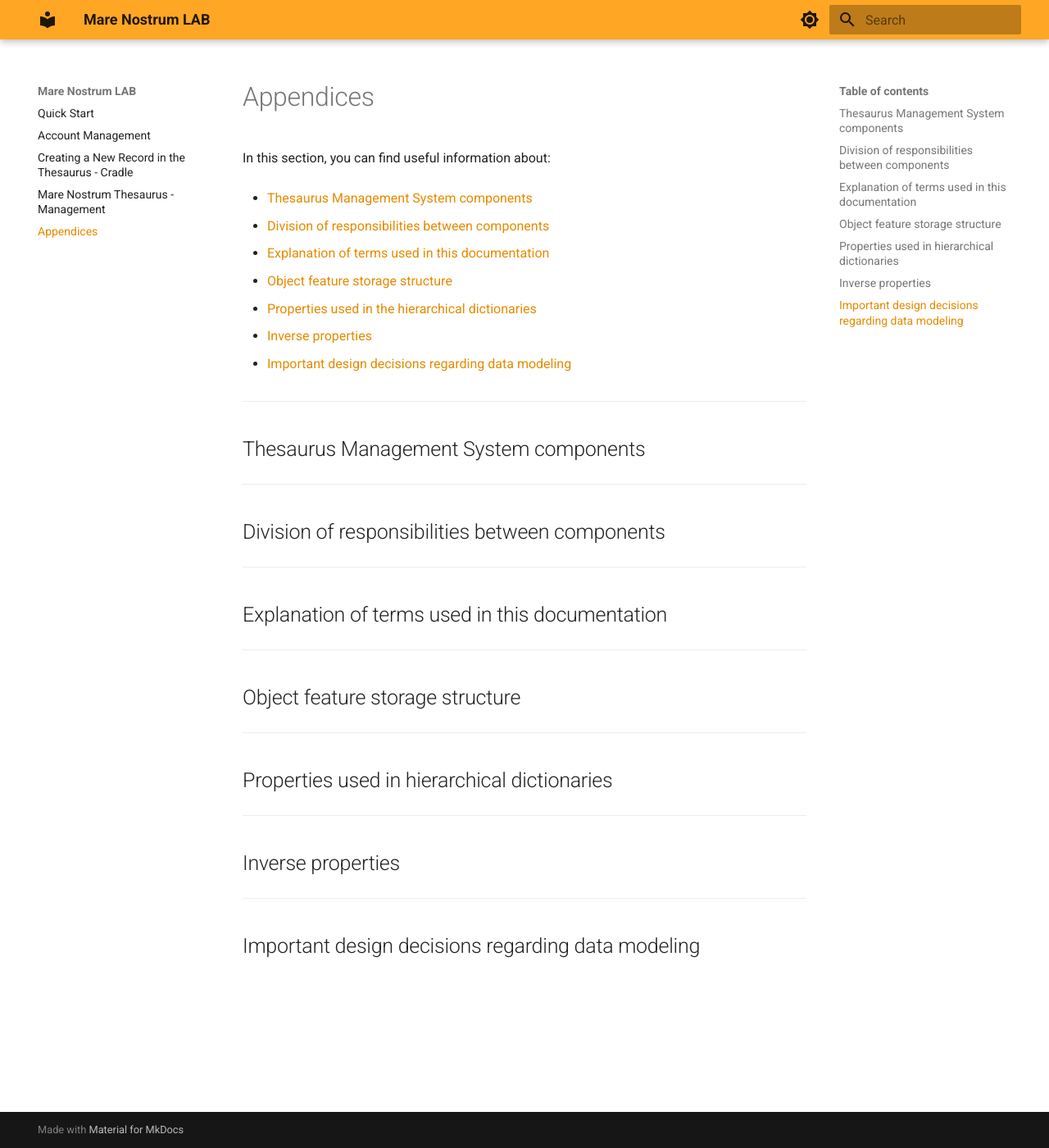
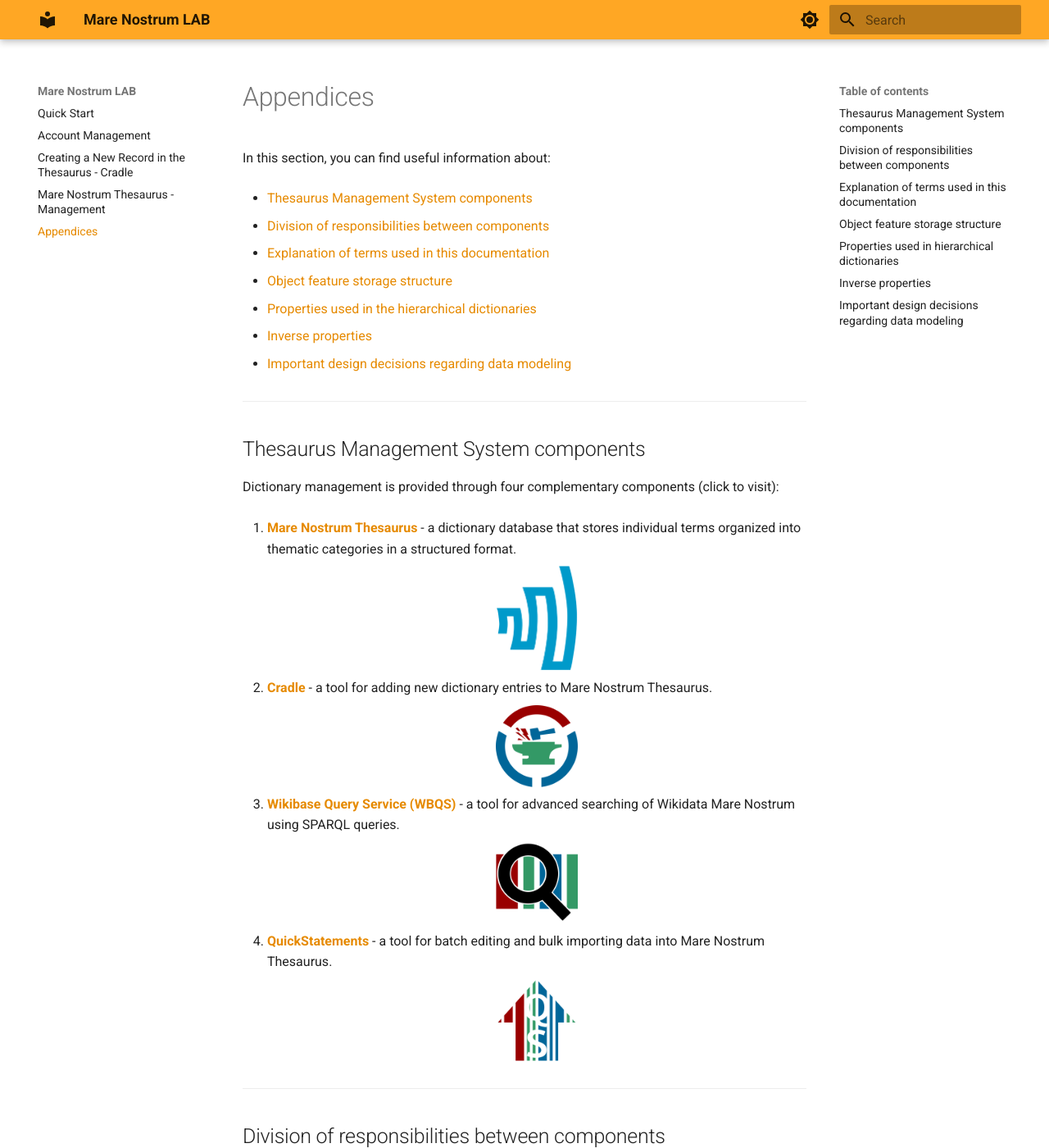
Before and after one commit to Mare-Nostrum-Lab-UJ/Mare-Nostrum-Lab-UJ.github.io, an MkDocs documentation site: the page built from docs/appendices.md, in a window 1280 px wide and 1400 px high. Shown: the whole window at 82% size. Built offline with MkDocs 1.6.1 and Material for MkDocs 9.7.7, drawn with Linux system fonts in a browser that asks for light colours.

Commit message:
add: Appendices - Thesaurus Management System components.

```diff
--- a/docs/appendices.md
+++ b/docs/appendices.md
@@ -19,6 +19,24 @@
 ---
 
 ## Thesaurus Management System components
+
+Dictionary management is provided through four complementary components (click to visit):
+
+1. **[Mare Nostrum Thesaurus](https://pac.cenagis.edu.pl/wiki)** - a dictionary database that stores individual terms organized into thematic categories in a structured format.
+
+    ![Mare Nostrum Thesaurus](appendices/mare-nostrum-logo.png){ width="100" style="display: block; margin: 0 auto;" }
+
+1. **[Cradle](https://pac.cenagis.edu.pl/tools/cradle/)** - a tool for adding new dictionary entries to Mare Nostrum Thesaurus.
+
+    ![Cradle (Toolforge) logo](appendices/toolforge-logo.png){ width="100" style="display: block; margin: 0 auto;" }
+
+1. **[Wikibase Query Service (WBQS)](https://pac.cenagis.edu.pl/query/)** - a tool for advanced searching of Wikidata Mare Nostrum using SPARQL queries.
+
+    ![Wikibase Query Service logo](appendices/wbqs-logo.png){ width="100" style="display: block; margin: 0 auto;" }
+
+1. **[QuickStatements](https://pac.cenagis.edu.pl/tools/quickstatements/#/)** - a tool for batch editing and bulk importing data into Mare Nostrum Thesaurus.
+
+    ![QuickStatements logo](appendices/qs-logo.png){ width="100" style="display: block; margin: 0 auto;" }
 
 ---
 
--- a/mkdocs.yml
+++ b/mkdocs.yml
@@ -31,6 +31,7 @@
   - Appendices: appendices.md
 
 markdown_extensions:
+  - attr_list
   - admonition
   - pymdownx.details
   - pymdownx.superfences
```
Also changed, not shown: docs/appendices/mare-nostrum-logo.png (added), docs/appendices/qs-logo.png (added), docs/appendices/toolforge-logo.png (added), docs/appendices/wbqs-logo.png (added).
